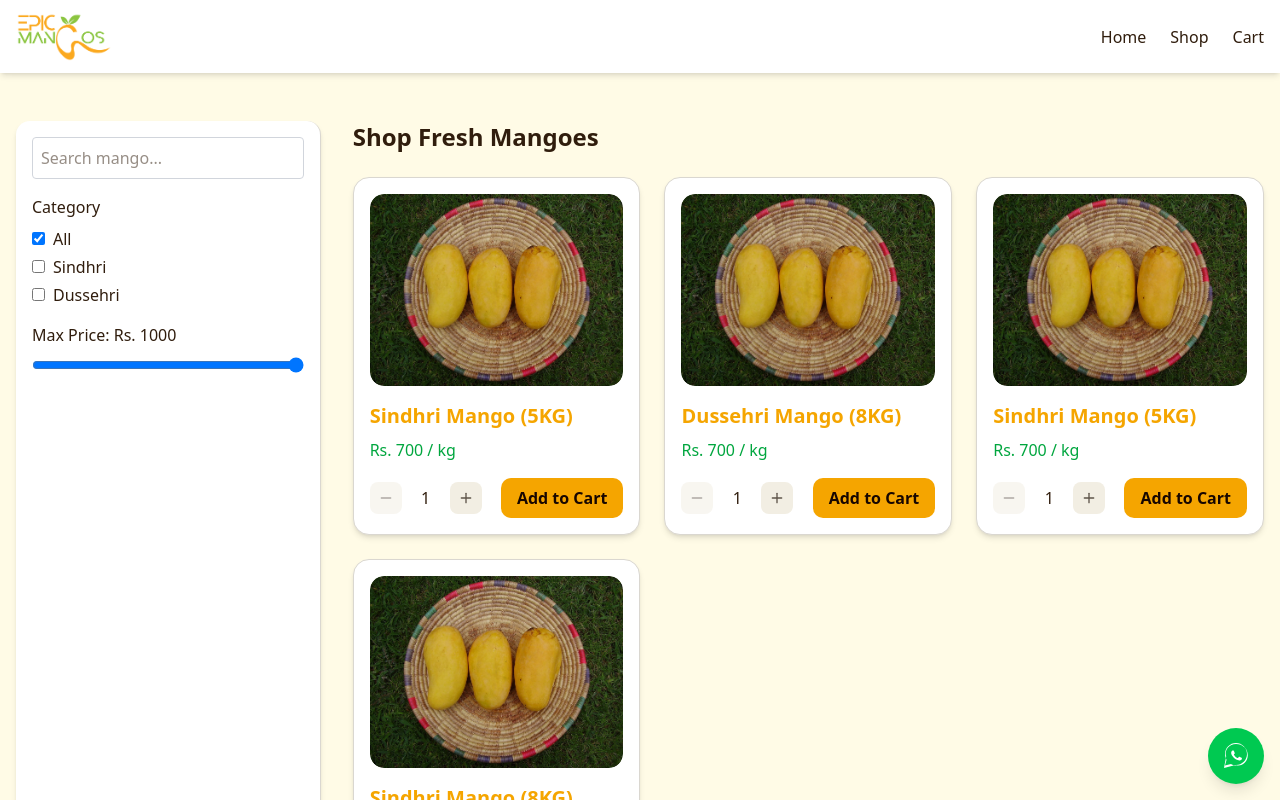
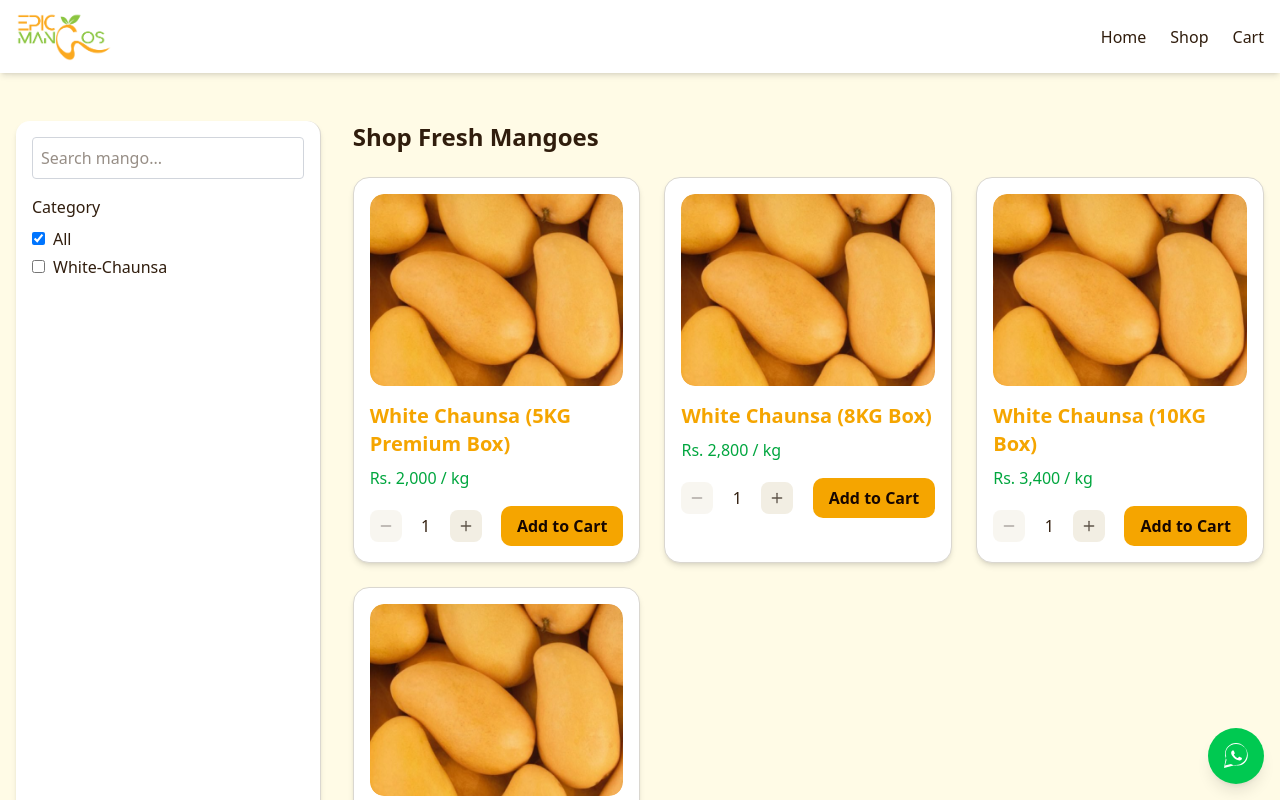
Before and after one commit to h-waqar/multani-mango, a Next.js app: page /shop in a window 1280 px wide. Shown: the top 800 px of the page. Built offline with nearby package versions, Linux system fonts and the light colour scheme.

Commit message:
Add products

```diff
--- a/src/app/shop/page.jsx
+++ b/src/app/shop/page.jsx
@@ -10,7 +10,7 @@ const categories = ["All", ...new Set(products.map((p) => p.category))];
 export default function Shop() {
   const [search, setSearch] = useState("");
   const [selectedCategories, setSelectedCategories] = useState(["All"]);
-  const [maxPrice, setMaxPrice] = useState(1000);
+  const [maxPrice, setMaxPrice] = useState(1000000);
   const [currentPage, setCurrentPage] = useState(1);
   const [showSidebar, setShowSidebar] = useState(false);
   const itemsPerPage = 6;
@@ -85,6 +85,19 @@ export default function Shop() {
               </button>
             </div>
 
+            {/* This was causing hydration error */}
+
+            {/* <input
+              type="text"
+              placeholder="Search mango..."
+              className="w-full border border-gray-300 p-2 rounded mb-4"
+              value={search}
+              onChange={(e) => {
+                setSearch(e.target.value);
+                setCurrentPage(1);
+              }}
+            /> */}
+
             <input
               type="text"
               placeholder="Search mango..."
@@ -94,6 +107,8 @@ export default function Shop() {
                 setSearch(e.target.value);
                 setCurrentPage(1);
               }}
+              spellCheck={false}
+              autoComplete="off"
             />
 
             <div className="mb-4">
@@ -111,7 +126,7 @@ export default function Shop() {
               ))}
             </div>
 
-            <div className="mb-4">
+            {/* <div className="mb-4">
               <h3 className="font-medium mb-2">Max Price: Rs. {maxPrice}</h3>
               <input
                 type="range"
@@ -125,7 +140,7 @@ export default function Shop() {
                 }}
                 className="w-full"
               />
-            </div>
+            </div> */}
           </aside>
 
           {/* Products Section */}
--- a/src/data/productData.js
+++ b/src/data/productData.js
@@ -3,34 +3,34 @@
 export const products = [
   {
     id: 1,
-    name: "Sindhri Mango (5KG)",
-    category: "sindhri",
-    price: 700,
+    name: "White Chaunsa (5KG Premium Box)",
+    category: "white-chaunsa",
+    price: 2000,
     qty: 1,
-    image: "/images/sindhri.jpg",
+    image: "/images/chaunsa.jpg",
   },
   {
     id: 2,
-    name: "Dussehri Mango (8KG)",
-    category: "dussehri",
-    price: 700,
+    name: "White Chaunsa (8KG Box)",
+    category: "white-chaunsa",
+    price: 2800,
     qty: 1,
-    image: "/images/sindhri.jpg",
+    image: "/images/chaunsa.jpg",
   },
   {
     id: 3,
-    name: "Sindhri Mango (5KG)",
-    category: "sindhri",
-    price: 700,
+    name: "White Chaunsa (10KG Box)",
+    category: "white-chaunsa",
+    price: 3400,
     qty: 1,
-    image: "/images/sindhri.jpg",
+    image: "/images/chaunsa.jpg",
   },
   {
     id: 4,
-    name: "Sindhri Mango (8KG)",
-    category: "sindhri",
-    price: 700,
+    name: "White Chaunsa (10KG Wooden Crate)",
+    category: "white-chaunsa",
+    price: 3200,
     qty: 1,
-    image: "/images/sindhri.jpg",
+    image: "/images/chaunsa.jpg",
   },
 ];
```
Also changed, not shown: src/context/CartContext.jsx (+5 -4 lines).
